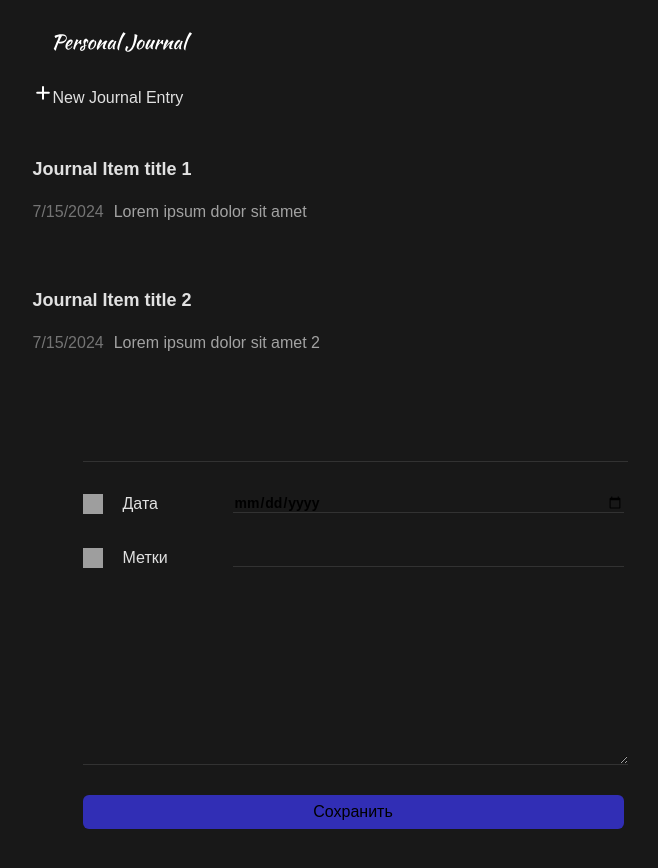
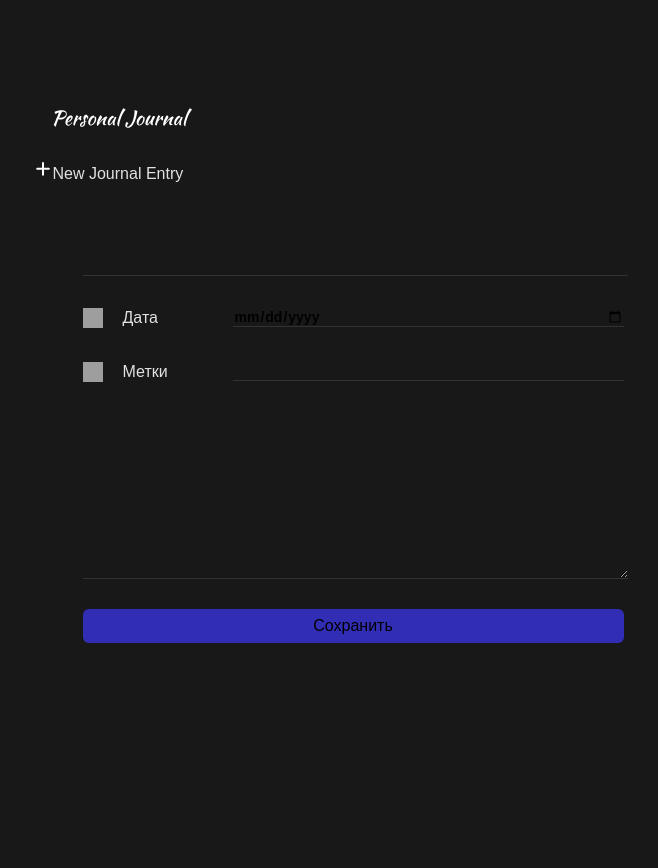
Before and after one commit to igerne94/diary, a React (Vite) app: page / in a window 1280 px wide. Shown: the top 868 px of the page, without its empty margins (337-995 px from the left). After the commit the page ends 800 px from the top, so only its background shows below. Built offline with nearby package versions, Linux system fonts and the light colour scheme; grey boxes are pictures that could not be loaded.

Commit message:
useEffect w/u dependency

```diff
--- a/src/App.jsx
+++ b/src/App.jsx
@@ -5,26 +5,36 @@
 import JournalList from './components/JournalList/JournalList';
 import Body from './layouts/body/Body';
 import LeftPannel from './layouts/leftPannel/LeftPannel';
-import { useState } from 'react';
+import { useEffect, useState } from 'react';
 
-const INITIAL_DATA = [
-    {
-      title: 'Journal Item title 1',
-      text: 'Lorem ipsum dolor sit amet',
-      date: new Date(),
-      id: 1
+// const INITIAL_DATA = [
+//     {
+//       title: 'Journal Item title 1',
+//       text: 'Lorem ipsum dolor sit amet',
+//       date: new Date(),
+//       id: 1
 
-    },
-    {
-      title: 'Journal Item title 2',
-      text: 'Lorem ipsum dolor sit amet 2',
-      date: new Date(),
-      id: 2
-    }
-];
+//     },
+//     {
+//       title: 'Journal Item title 2',
+//       text: 'Lorem ipsum dolor sit amet 2',
+//       date: new Date(),
+//       id: 2
+//     }
+// ];
 
 function App() {
-  const [items, setItems] = useState(INITIAL_DATA);
+  const [items, setItems] = useState([]);
+
+  useEffect(() => {
+    const data = JSON.parse(localStorage.getItem('data'));
+    if (data) {
+      setItems(data.map(item => ({
+        ...item,
+        date: new Date(item.date)
+      })));
+    }
+  }, []);
 
   const addItem = newItem => {
     setItems(oldItems => [...oldItems, {
```
